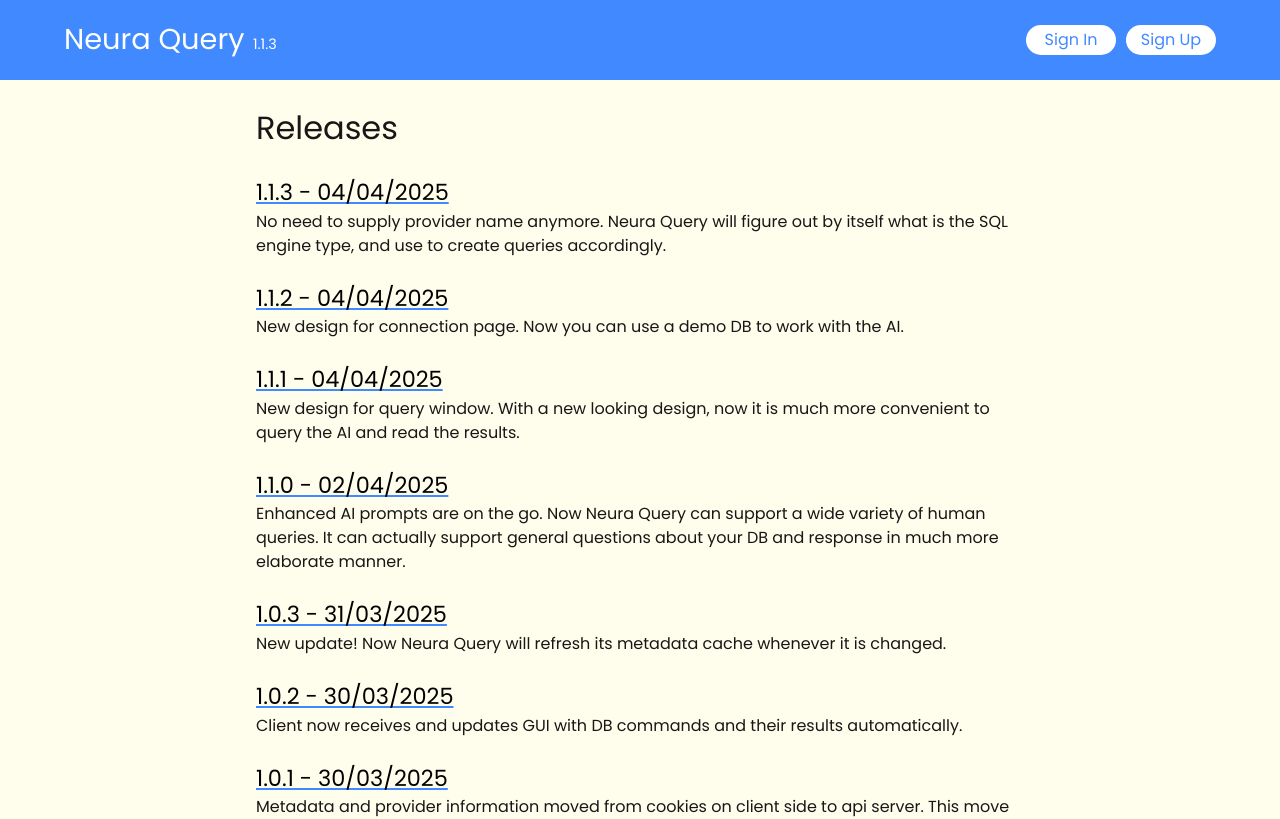
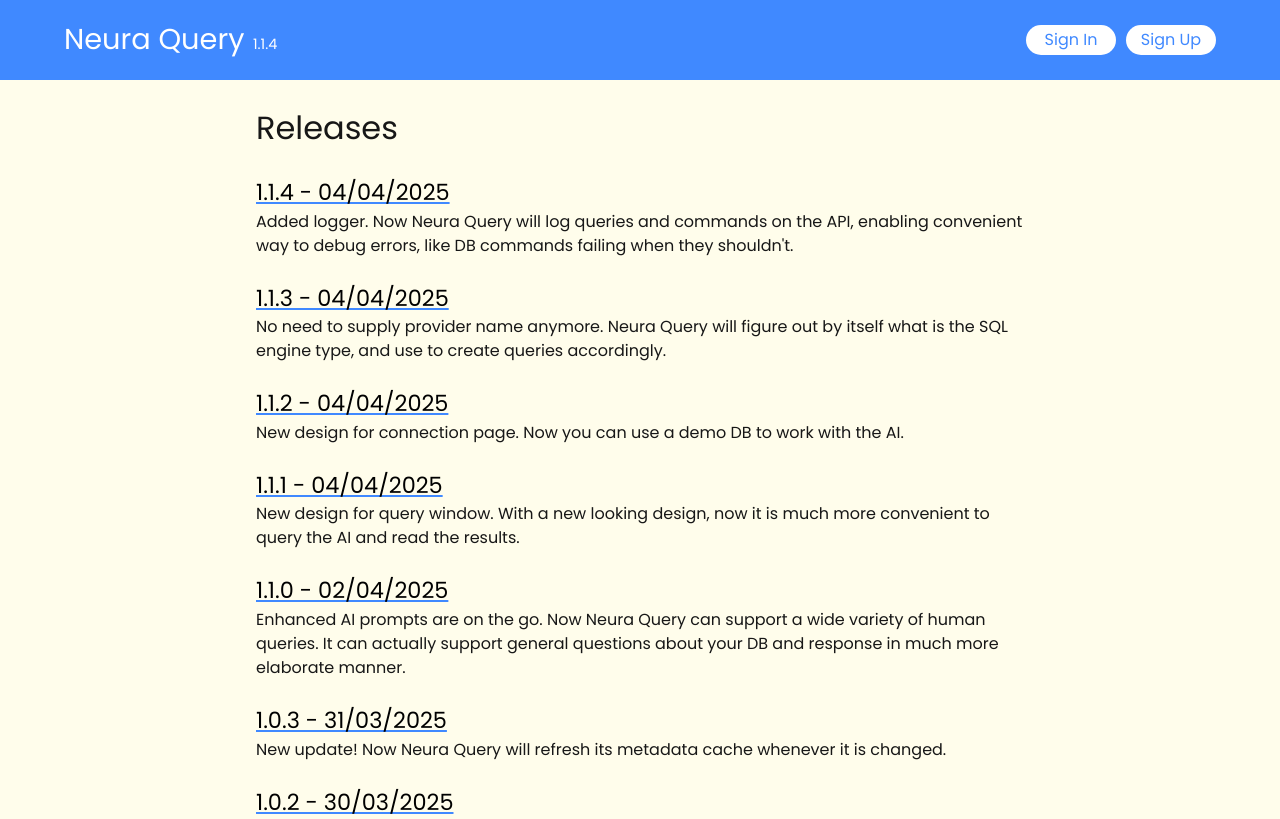
Before and after one commit to Rephael4321/neura-query, a Next.js app: page /releases in a window 1280 px wide. Shown: the top 819 px of the page. Built offline with nearby package versions, Linux system fonts and the light colour scheme; no server answers.

Commit message:
added logger

```diff
--- a/src/app/lib/client_utils.js
+++ b/src/app/lib/client_utils.js
@@ -1,3 +1,3 @@
 export function Version() {
-  return "1.1.3";
+  return "1.1.4";
 }
--- a/src/app/releases/page.jsx
+++ b/src/app/releases/page.jsx
@@ -4,6 +4,10 @@ export default function Releases() {
   return (
     <div className="mx-[20%]">
       <h1 className="text-[2rem] my-[24px]">Releases</h1>
+      <Release
+        title="1.1.4 - 04/04/2025"
+        description="Added logger. Now Neura Query will log queries and commands on the API, enabling convenient way to debug errors, like DB commands failing when they shouldn't."
+      ></Release>
       <Release
         title="1.1.3 - 04/04/2025"
         description="No need to supply provider name anymore. Neura Query will figure out by itself what is the SQL engine type, and use to create queries accordingly."
```
